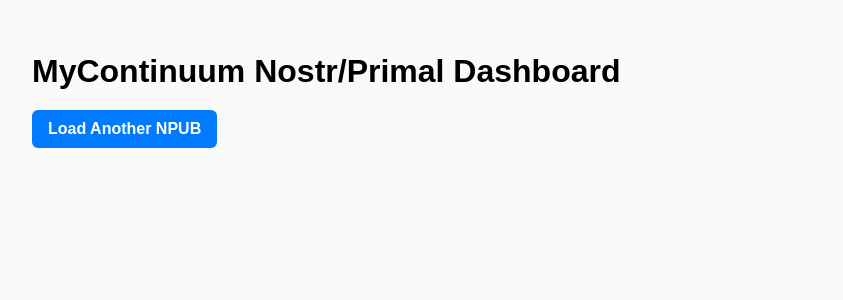
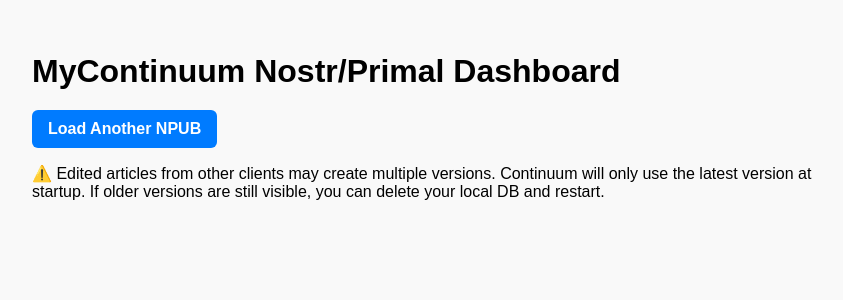
Before and after one commit to andrewgstanton/continuum, a Flask app: page /nostr/dashboard/ in a window 1280 px wide. Shown: the top 300 px of the page, without its empty margins (208-1051 px from the left). Run offline with Flask 3, Linux system fonts and the light colour scheme.

Commit message:
warning about editing articles on other clients may produce multiple articles

```diff
--- a/dashboard/templates/nostr/dashboard.html
+++ b/dashboard/templates/nostr/dashboard.html
@@ -17,6 +17,14 @@
     <div class="btn-group">
       <button class="btn" id="trigger-npub-button" onclick="askForNpubAndUpdate()">Load Another NPUB</button>
       <button class="btn load-default-npub-button hidden" id="load-default-npub">Load Default NPUB</button>
+    </div>
+
+      <div>
+
+        <p>⚠️ Edited articles from other clients may create multiple versions.
+          Continuum will only use the latest version at startup.
+          If older versions are still visible, you can delete your local DB and restart.
+        </p>
     </div>
 
     <div id="edit-links" class="hidden" style="margin-top: 1rem;">
```
